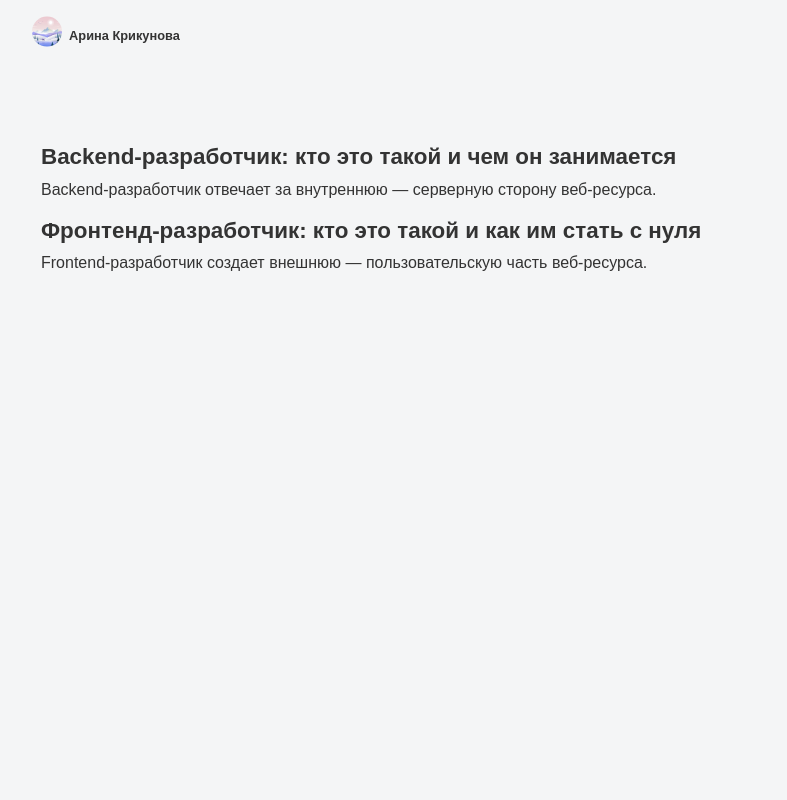
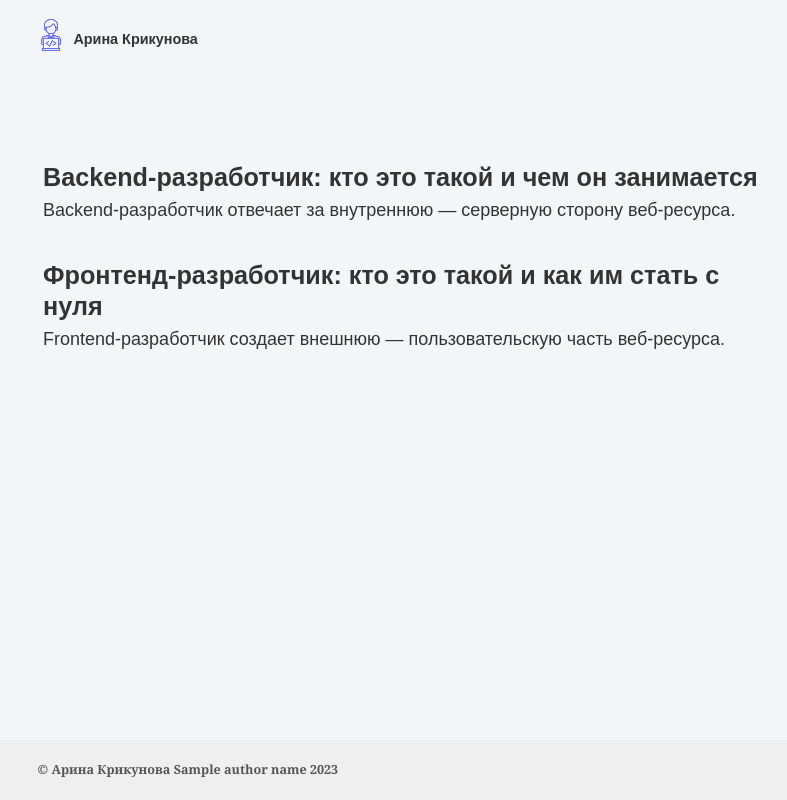
Before and after one commit to Arina345/mysite_2, a Django app: template blog/templates/home_page.html in a window 1280 px wide. Shown: the whole page, without its empty margins (45-832 px from the left). Run offline with Django 4.2, Linux system fonts and the light colour scheme; data comes from the database, SQL or seed files in the repository; both versions use the stored data as it was after the commit; the template is opened without the code that fills it: values that come from a table or form of the project are taken from there, most other values are stand-ins (such as "Sample title", 1, 10 or a date in 2020); some libraries are stand-ins or nearby versions.

Commit message:
Добавление нижний части сайта(Подвал(footer))

```diff
--- a/blog/static/blog/style.css
+++ b/blog/static/blog/style.css
@@ -1,8 +1,22 @@
+html {
+  position: relative;
+  min-height: 100%;
+  font-size: 18px;
+}
+
+
+
+
 body{
   color:#333;
   font-family: Arial, Helvetica, sans-serif;
-  font-size: 16px;
   background-color: #F4F5F6;
+  margin-bottom: 60px;
+}
+
+div.container-lg {
+  padding-left: 1em;
+  padding-right: 2em;
 }
 
 .page-header{
@@ -35,16 +49,16 @@ h1.avatar-top{
 h1.avatar-top img{
   width: 32px;
   margin-right: .2em;
-  clip-path: circle(15px at center);
+  clip-path: circle(24px at center);
   margin-top: -10px;
 }
 
 .article{
-  margin-bottom: .2em;
+  margin-bottom: 2em;
 }
 
 h2.article_title{
-  margin-bottom: .3em;
+  margin-bottom: .2em;
 
 }
 
@@ -58,3 +72,21 @@ h2.article_title a:hover{
   color: #565EEF;
 
 }
+
+
+@media only screen and (max-width: 960px){
+
+}
+
+.footer {
+  position: absolute;
+  bottom: 0;
+  width: 100%;
+  height: 60px; /* Set the fixed height of the footer here */
+  line-height: 60px; /* Vertically center the text there */
+  background-color: #efefef;
+  font-family: Georgia, 'Times New Roman', Times, serif;
+  font-size: .7em;
+  font-weight: 600;
+  color: #555;
+}
--- a/blog/templates/base.html
+++ b/blog/templates/base.html
@@ -20,5 +20,15 @@
             {% block content  %}
             {% endblock  %}
         </div>
+
+        <footer class="footer">
+            <div class="container-lg">
+                <span class="text_muted">© Арина Крикунова</span>
+                {{ author_name }} {% now "Y" %}
+            </div>
+        </footer>
+
+
+
     </body>
 </html>
```
Also changed, not shown: blog/templates/article_page.html (+7 -4 lines), blog/tests.py (+4 -12 lines), blog/static/img/avatar.jpg, db.sqlite3.
